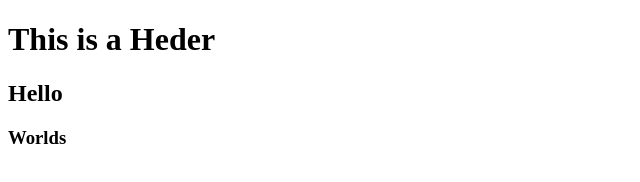
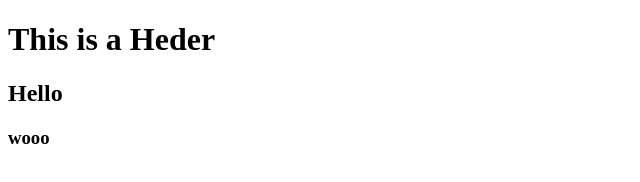
Before and after one commit to JuansGitHub/MessingWIthGit, a plain HTML site: page index.html in a window 1280 px wide. Shown: the full height of the page, 0-640 px from the left. Drawn offline with Linux system fonts and the light colour scheme.

Commit message:
added woo to h3

```diff
--- a/index.html
+++ b/index.html
@@ -3,6 +3,6 @@
     <body>
         <h1>This is a Heder</h1>
         <h2> Hello </h2>
-        <h3> Worlds </h3>
+        <h3> wooo</h3>
     </body>
 </html>
```
